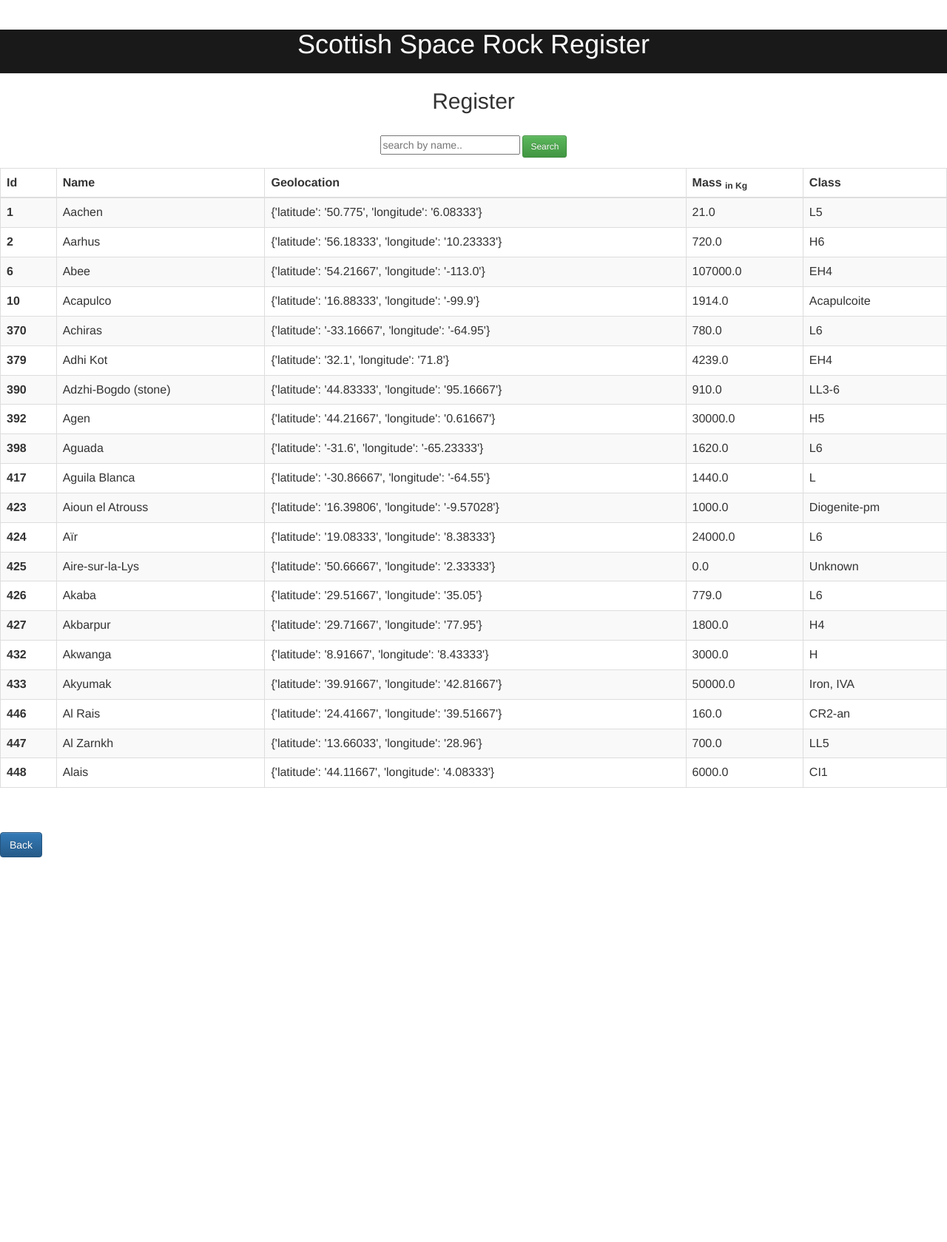
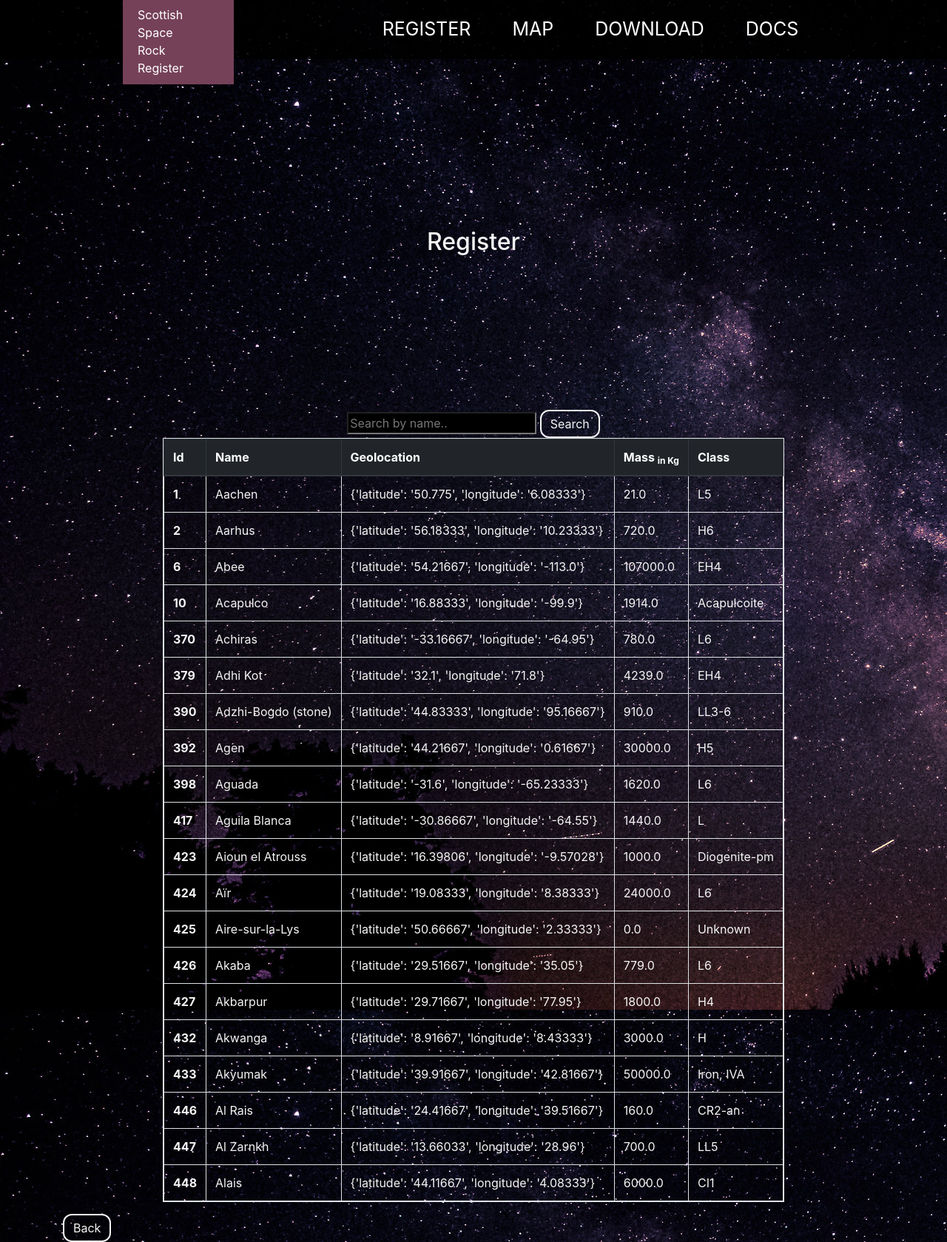
Before and after one commit to Jbenav200/ssrr, a Django app: template registry/templates/registry/index.html in a window 1280 px wide. Shown: the whole page at 74% size. Before the commit the page ends 1159 px from the top, so only its background shows below. Run offline with Django 3.2, Linux system fonts and the light colour scheme; the template is opened without the code that fills it: values that come from a table or form of the project are taken from there, others are empty; data comes from the database, SQL or seed files in the repository; some libraries are stand-ins or nearby versions.

Commit message:
changed navbar styling

```diff
--- a/tracker/templates/base.html
+++ b/registry/templates/base.html
@@ -19,7 +19,7 @@
     </head>
     <body class="bg-space">
         <nav class="navbar navbar-expand-lg bg-nav-black">
-            <a class="navbar-brand text-white" href="#">Scottish<br/>Space<br/>Rock<br/>Register</a>
+            <a class="navbar-brand text-white" href="/">Scottish<br/>Space<br/>Rock<br/>Register</a>
             <button class="navbar-toggler" type="button" data-toggle="collapse" data-target="#navbarNavAltMarkup" aria-controls="navbarNavAltMarkup" aria-expanded="false" aria-label="Toggle navigation">
                 <span class="navbar-toggler-icon"></span>
             </button>
--- a/registry/templates/registry/index.html
+++ b/registry/templates/registry/index.html
@@ -1,34 +1,23 @@
+{% extends 'base.html' %}
 {% load static %}
-<link rel="stylesheet" type="text/css" href="{% static 'css/style.css' %}">
-<!-- Latest compiled and minified CSS -->
-<link rel="stylesheet" href="https://maxcdn.bootstrapcdn.com/bootstrap/3.3.7/css/bootstrap.min.css" integrity="sha384-BVYiiSIFeK1dGmJRAkycuHAHRg32OmUcww7on3RYdg4Va+PmSTsz/K68vbdEjh4u" crossorigin="anonymous">
-
-<!-- Optional theme -->
-<link rel="stylesheet" href="https://maxcdn.bootstrapcdn.com/bootstrap/3.3.7/css/bootstrap-theme.min.css" integrity="sha384-rHyoN1iRsVXV4nD0JutlnGaslCJuC7uwjduW9SVrLvRYooPp2bWYgmgJQIXwl/Sp" crossorigin="anonymous">
-
-<!-- Latest compiled and minified JavaScript -->
-<script src="https://maxcdn.bootstrapcdn.com/bootstrap/3.3.7/js/bootstrap.min.js" integrity="sha384-Tc5IQib027qvyjSMfHjOMaLkfuWVxZxUPnCJA7l2mCWNIpG9mGCD8wGNIcPD7Txa" crossorigin="anonymous"></script>
-
-
 {% load crispy_forms_tags %}
 
    <!-- {% crispy example_form  example_form.helper %} -->
-
-<header class="bg-blue page-header">
-    <a href="/"><h1 class="text-center">Scottish Space Rock Register</h1></a>
-</header>
-
-<div class="text-center">
+{% block content %}
+<div class="container">
+    <div class="row text-white text-center">
+        <div class="col-md-12 bt-20 mt-20">
             <h2>Register</h2>
-    <br>
-    <form method="GET" action="{% url 'search' %}">
-        <input type="text" name="q" value="{{ request.GET.q }}" placeholder="search by name..">
-        <input type="submit" value="Search" class="btn btn-sm btn-success">
+        </div>
+        <div class="col-md-12 m-0-auto">
+            <form method="GET" action="{% url 'search' %}" class="">
+                <input type="text" name="q" value="{{request.GET.q}}" placeholder="Search by name.." class="bg-black"/>
+                <input type="submit" value="Search" class="btn btn-white"/>
             </form>
         </div>
-
-
-<div class="text-center m-0-auto">
+    </div>
+    <div class="row">
+        <div class="m-0-auto">
             {% if meteorite_list %}
             <table class="table table-striped table-bordered table-responsive">
                 <thead class="thead-dark">
@@ -52,6 +41,13 @@
             </table>
             {% endif %}
         </div>
-<br>
-<br>
-<a href="../" class="btn btn-primary">Back</a>
+    </div>
+
+    <div class="row">
+        <div class="col-md-12 m-0-auto">
+            <a href="../" class="btn btn-white">Back</a>
+        </div>
+    </div>
+</div>
+
+{% endblock content %}
--- a/static/css/style.css
+++ b/static/css/style.css
@@ -9,7 +9,7 @@
 }
 
 .bg-space{
-    background: white url("../media/images/space-banner.jpg") no-repeat;
+    background: url("../media/images/space-banner.jpg") repeat;
 }
 
 .text-white{
@@ -17,8 +17,7 @@
 }
 
 a.text-white:hover{
-    opacity:0.8;
-    color: rgba(61, 61, 61, 0.8);
+    color: #754158!important;
 }
 
 .text-center{
@@ -146,6 +145,7 @@
 }
 
 .btn-white{
+    background:none;
     color:whitesmoke;
     border:2px solid;
     border-radius:12px;
@@ -167,7 +167,7 @@
 }
 
 body::-webkit-scrollbar{
-    width:0.25rem;
+    width:0.5rem;
 }
 
 body::-webkit-scrollbar-track{
```
Lines whose indentation alone changed are shown as unchanged.
